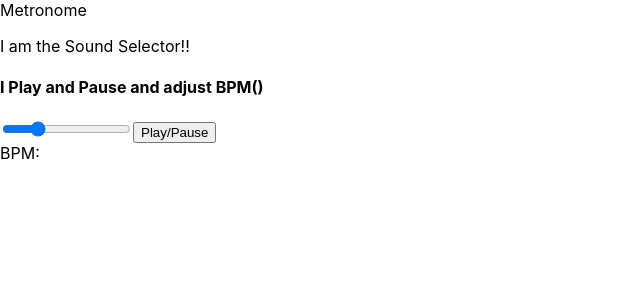
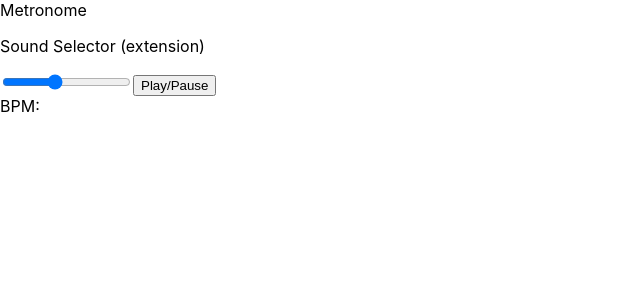
Before and after one commit to duncancryan/metronome, a React (Create React App) app: page / in a window 1280 px wide. Shown: the top 300 px of the page, without its empty margins (0-640 px from the left). Built offline with nearby package versions, Linux system fonts and the light colour scheme.

Commit message:
final commit

```diff
--- a/src/components/Controls.jsx
+++ b/src/components/Controls.jsx
@@ -34,8 +34,8 @@ export default function Controls(props){
 
 
         <Fragment>
-            <h4> I Play and Pause and adjust BPM()</h4>
-                <input type="range" id="bpm" name="bpm" min="1" max="400" defaultValue="100" onChange={handleChange}></input>
+            {/* <h4> I Play and Pause and adjust BPM()</h4> */}
+                <input type="range" id="bpm" name="bpm" min="1" max="250" defaultValue="100" onChange={handleChange}></input>
 
                 {/* <button onClick={handleToggle}>Play/Pause</button> */}
                 <button onClick={handleToggle}>Play/Pause</button>
--- a/src/components/SoundSelect.jsx
+++ b/src/components/SoundSelect.jsx
@@ -4,7 +4,7 @@ export default function SoundSelect(props){
 
     return(
         <Fragment>
-            <p>I am the Sound Selector!!</p>
+            <p>Sound Selector (extension)</p>
         </Fragment>
     )
 }
```
Also changed, not shown: src/containers/MetronomeContainer.jsx (+11 -31 lines).
